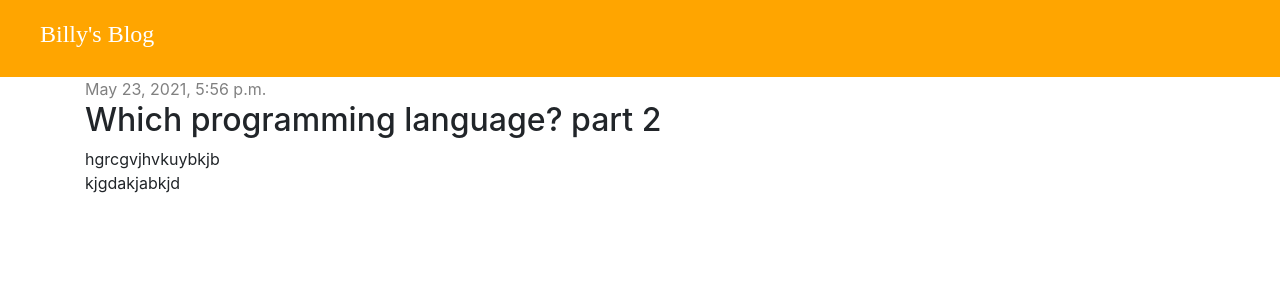
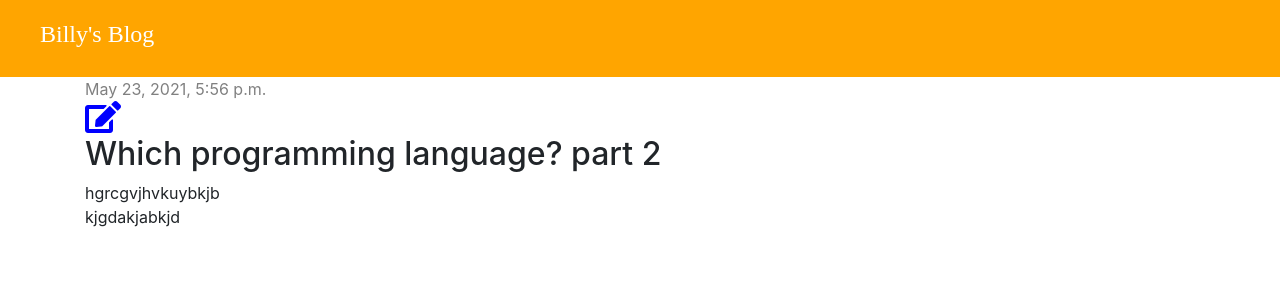
Before and after one commit to bdexter1/myBlogApp, a Django app: page /post/1/ in a window 1280 px wide. Shown: the top 300 px of the page. Run offline with Django 3.2, Linux system fonts and the light colour scheme; data comes from the database, SQL or seed files in the repository; both versions use the stored data as it was after the commit; some libraries are stand-ins or nearby versions.

Commit message:
Edit blog from frontend

```diff
--- a/blog/templates/blog/base.html
+++ b/blog/templates/blog/base.html
@@ -6,7 +6,12 @@
     <title>BD Blog</title>
     <link rel="stylesheet" href="{% static 'css/blog.css' %}">
     <link rel="stylesheet" href="https://cdn.jsdelivr.net/npm/bootstrap@4.6.0/dist/css/bootstrap.min.css" integrity="sha384-B0vP5xmATw1+K9KRQjQERJvTumQW0nPEzvF6L/Z6nronJ3oUOFUFpCjEUQouq2+l" crossorigin="anonymous">
+    <link href="/your-path-to-fontawesome/css/fontawesome.css" rel="stylesheet">
+    <link href="/your-path-to-fontawesome/css/brands.css" rel="stylesheet">
+    <link href="//netdna.bootstrapcdn.com/font-awesome/3.2.1/css/font-awesome.css" rel="stylesheet">
+    <link href="/your-path-to-fontawesome/css/solid.css" rel="stylesheet">
     <link href="//fonts.googleapis.com/css?Tangerine:bold,bolditalic|Inconsolata:italic|Droid+Sans" rel="stylesheet" type="text/css">
+    <link rel="stylesheet" href="https://use.fontawesome.com/releases/v5.2.0/css/all.css" integrity="sha384-hWVjflwFxL6sNzntih27bfxkr27PmbbK/iSvJ+a4+0owXq79v+lsFkW54bOGbiDQ" crossorigin="anonymous">
 </head>
 <body>
     <div class="page-header">
--- a/blog/templates/blog/post_detail.html
+++ b/blog/templates/blog/post_detail.html
@@ -9,6 +9,9 @@
     </div>
 
   {% endif %}
+  <a href="{% url 'post_edit' pk=post.pk %}"><i class="fas fa-edit fa-2x" style="color: blue"></i></a>
+
+
     <h2>{{post.title}}</h2>
     <p>{{ post.text|linebreaksbr }}</p>
 </div>
--- a/blog/urls.py
+++ b/blog/urls.py
@@ -6,4 +6,5 @@ urlpatterns = [
     path('', views.post_list, name='post_list'),
     path('post/<int:pk>/', views.post_detail, name='post_detail'),
     path('post/new/', views.post_new, name="post_new"),
+    path('post/<int:pk>/edit/', views.post_edit, name="post_edit"),
 ]
--- a/blog/views.py
+++ b/blog/views.py
@@ -21,13 +21,30 @@ def post_detail(request, pk):
 def post_new(request):
     if request.method == 'POST':
         form = PostForm(request.POST)
-        if form.is_valid(): #Checking to see if input is valid
-            post = form.save(commit=False) #Saving the form but not adding to db
+        if form.is_valid():  # Checking to see if input is valid
+            post = form.save(commit=False)  # Saving the form but not adding to db
             post.author = request.user
             post.publish_date = timezone.now()
             post.save()
-            return redirect('post_detail', pk=post.pk)#Redirects you to the post you just created
+            return redirect('post_detail', pk=post.pk)  # Redirects you to the post you just created
     else:
-            form = PostForm()
-            stuff_for_frontend = {'form': form}
+        form = PostForm()
+        stuff_for_frontend = {'form': form}
     return render(request, 'blog/post_edit.html', stuff_for_frontend)
+
+
+def post_edit(request, pk):
+    post = get_object_or_404(Post, pk=pk)
+    if request.method == 'POST':
+        # updating existing form/post
+        form = PostForm(request.POST, instance=post)
+        if form.is_valid():
+            post = form.save(commit=False)
+            post.author = request.user
+            post.publish_date = timezone.now()
+            post.save()
+            return redirect('post_list')
+    else:
+        form = PostForm(instance=post)# otherwise show the existing blog post
+        stuff_for_frontend = {'form': form}
+    return render(request, 'blog/post_edit.html', stuff_for_frontend)
```
Also changed, not shown: db.sqlite3, 1 other file.
